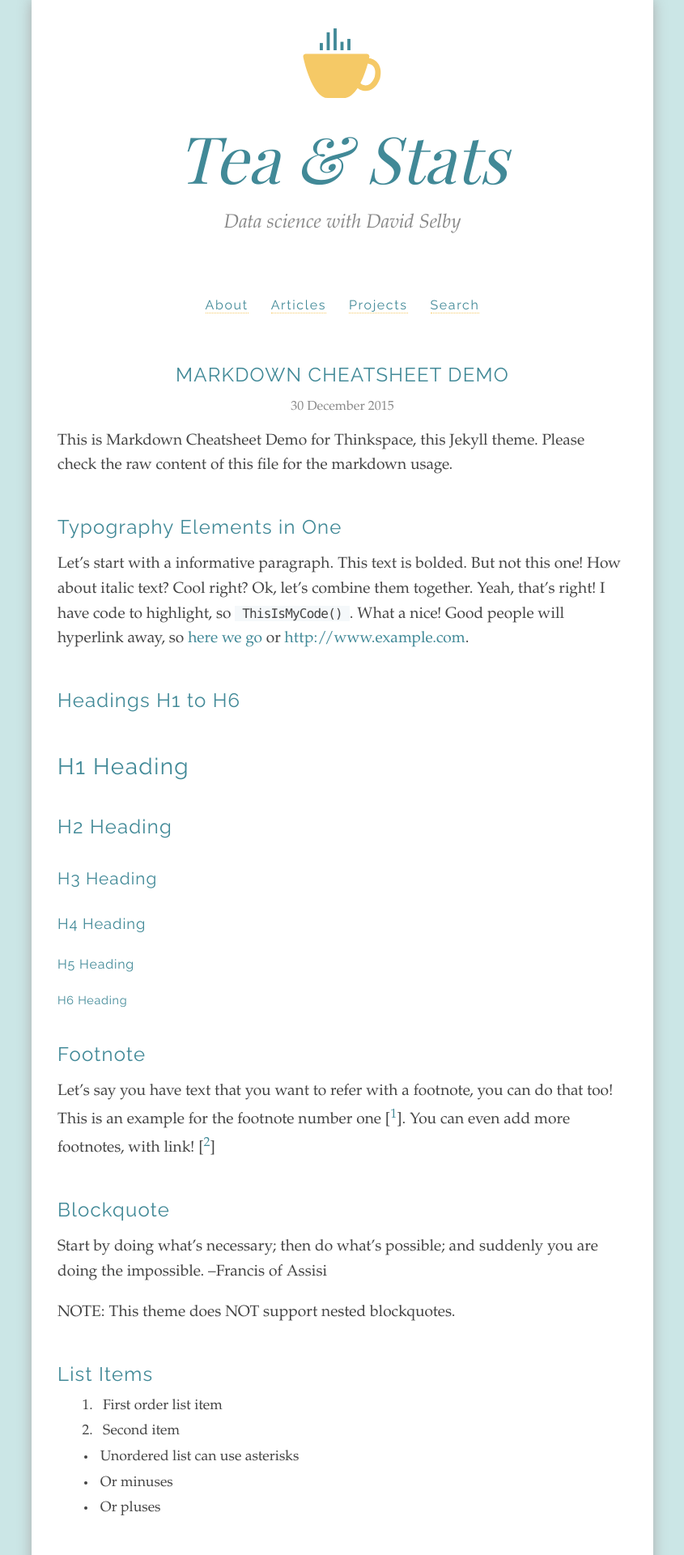
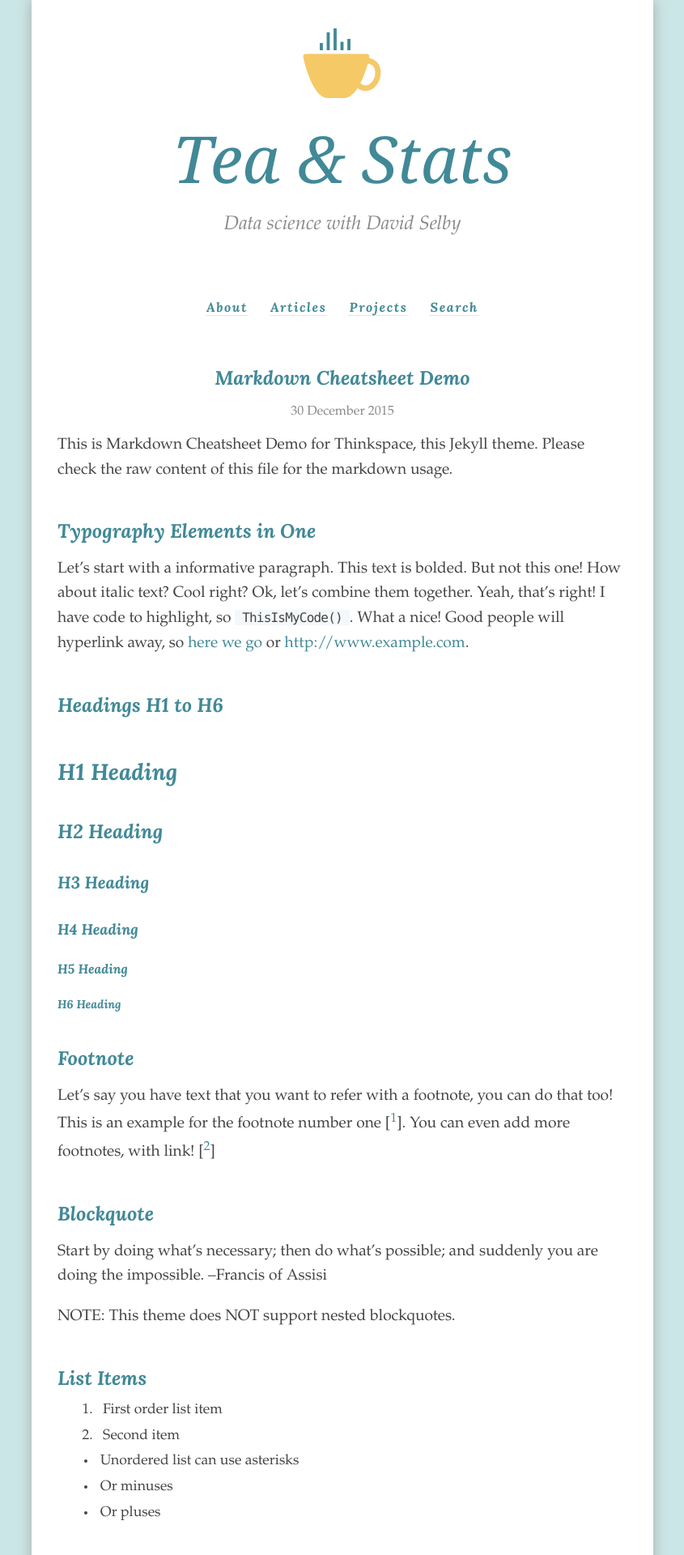
Before and after one commit to Selbosh/old-jekyll, a Jekyll site: the page built from _posts/2015-12-30-markdown-cheatsheet-demo.md, in a window 1280 px wide. Shown: the top 1920 px of the page at 81% size, without its empty margins (217-1062 px from the left). Built offline with Jekyll 4.4.1, drawn with Linux system fonts in a browser that asks for light colours; some web fonts are replaced.

Commit message:
Change headings font to Lora

```diff
--- a/_sass/_typography.scss
+++ b/_sass/_typography.scss
@@ -1,10 +1,9 @@
 // Depends: _colours.scss
 
-@import '//fonts.googleapis.com/css?family=Playfair+Display:400,400i';
-@import 'https://fonts.googleapis.com/css?family=Raleway';
+@import '//fonts.googleapis.com/css?family=Playfair+Display:400i|Lora:700i';
 
 $face-body: Palatino, "Palatino Linotype", "Bookman Antiqua", Garamond, serif;
-$face-headings: Raleway, "Century Gothic", Arial, sans-serif;
+$face-headings: Lora, Palatino, "Palatino Linotype", Georgia, serif;
 $face-display: "Playfair Display", Georgia, serif;
 
 body {
@@ -32,8 +31,8 @@ a {
 %header-text {
   font-family: $face-headings;//$face-display;
   color: $colour-header;
-  font-weight: normal;//bold;
-  letter-spacing: 0.05em;
+  font-weight: bold;
+  font-style: italic;
   margin: 2em 0 0.5em;
 }
 
@@ -47,15 +46,13 @@ a {
 // Post titles only
 article header h2 {
   @extend %header-text;
-  text-transform: uppercase;
+  line-height: 1.1;
   margin: .81em 0;
-  border: none;
 }
 
 // Masthead
 header#masthead {
   h1 { // 'Name of site' text
-    border: none;
     font: italic normal 5rem $face-display;
     text-transform: none;
     letter-spacing: normal;
```
